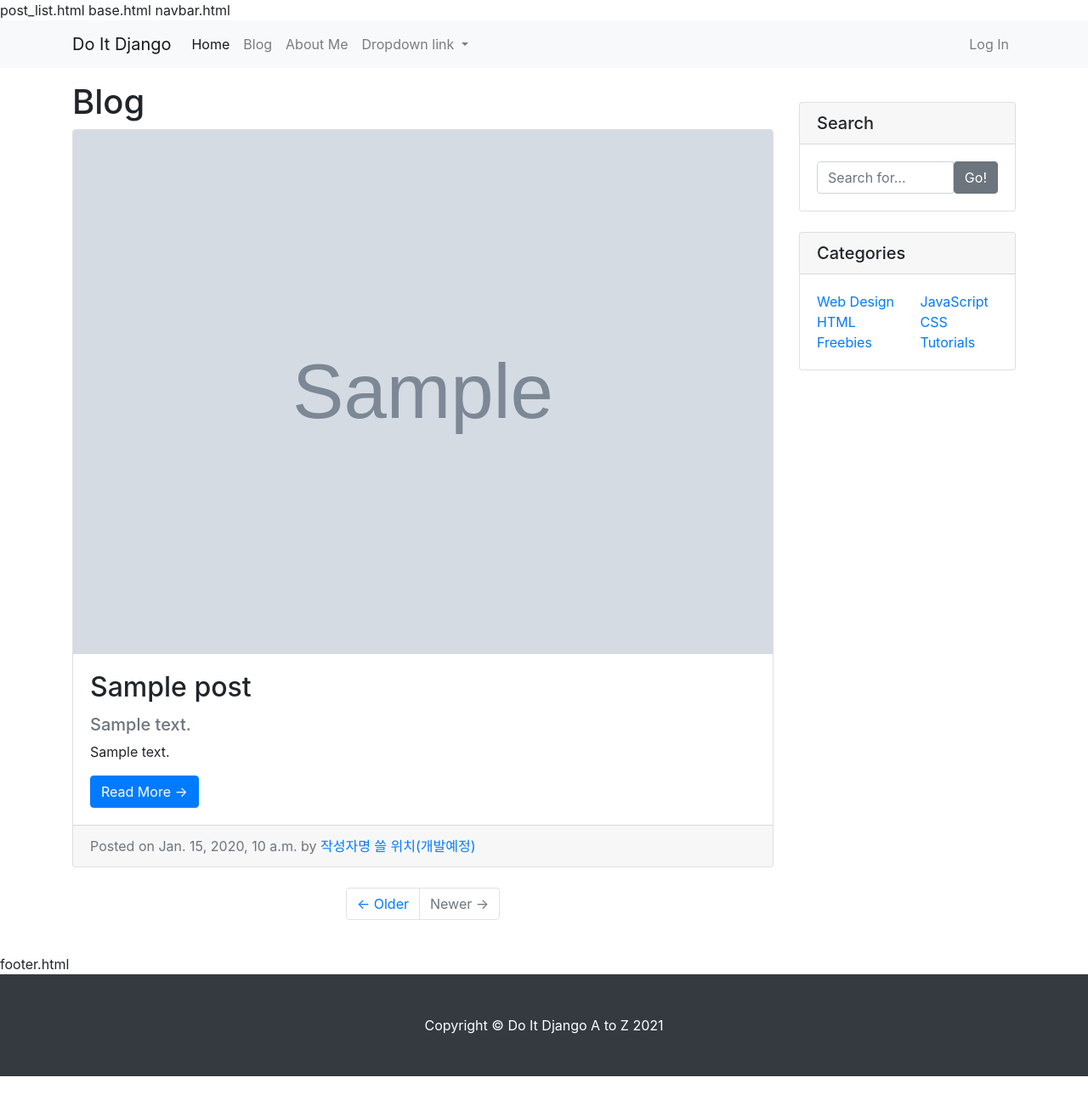
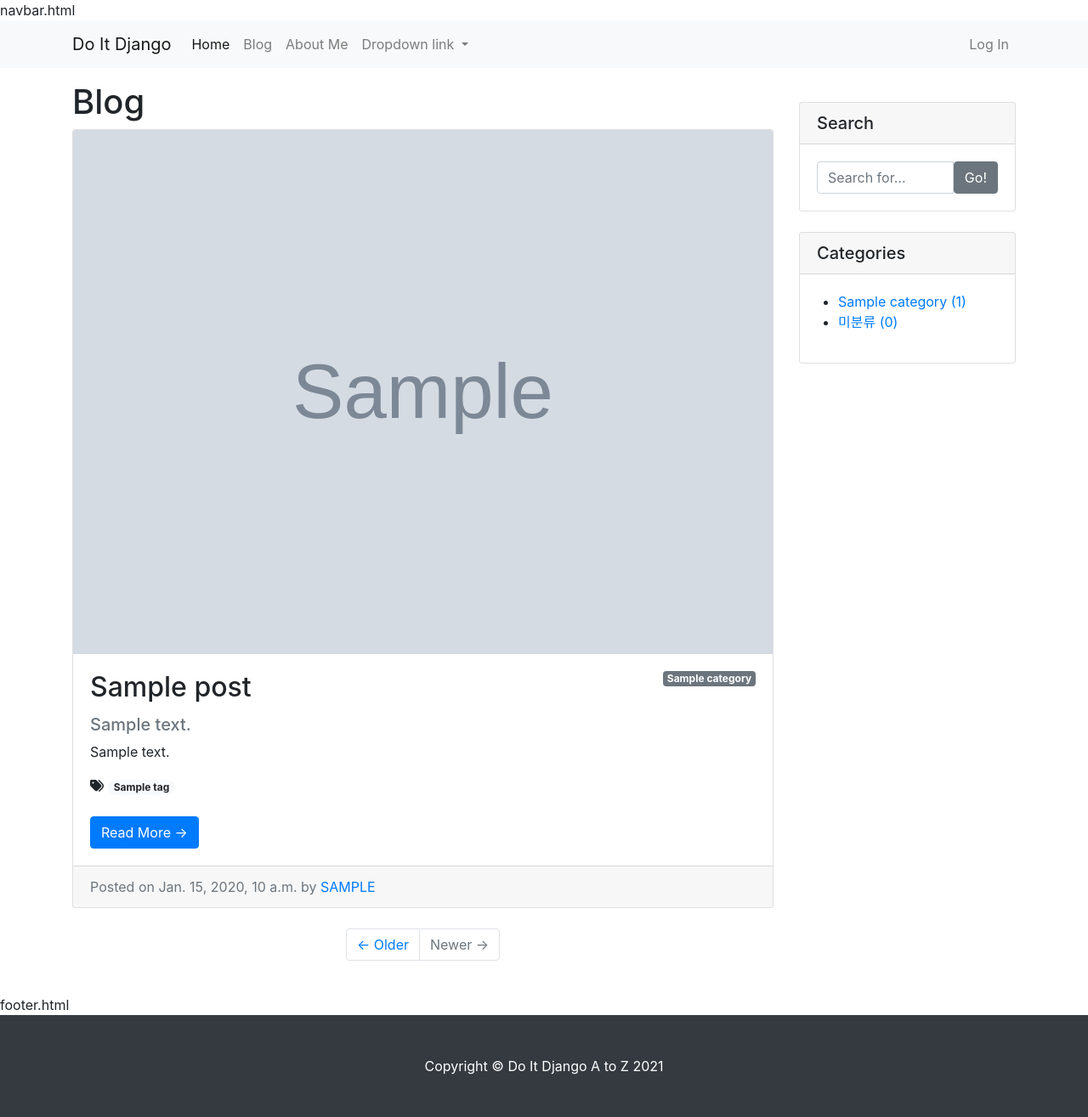
Before and after one commit to HRJHL/CmderP, a Django app: page /blog/ in a window 1280 px wide. Shown: the whole page at 85% size. Before the commit the page ends 1267 px from the top, so only its background shows below. Run offline with Django 4.2, Linux system fonts and the light colour scheme; tables that the repository leaves empty hold one stand-in row (values such as "Sample post"); grey boxes marked "Sample" are stand-in pictures; some libraries are stand-ins or nearby versions.

Commit message:
15차시 카테고리 태그 완료

```diff
--- a/CmderP/settings.py
+++ b/CmderP/settings.py
@@ -36,6 +36,7 @@ INSTALLED_APPS = [
     'django.contrib.sessions',
     'django.contrib.messages',
     'django.contrib.staticfiles',
+    'django_extensions',
     'blog',
     'single_pages',
 ]
--- a/blog/models.py
+++ b/blog/models.py
@@ -3,10 +3,36 @@ from django.contrib.auth.models import User
 import os
 
 
+class Tag(models.Model):
+    name = models.CharField(max_length=50)
+    slug = models.SlugField(max_length=200, unique=True, allow_unicode=True)
+
+    def __str__(self):
+        return self.name
+
+    def get_absolute_url(self):
+        return f'/blog/tag/{self.slug}/'
+
+
+class Category(models.Model):
+    name = models.CharField(max_length=50, unique=True)
+    slug = models.SlugField(max_length=200, unique=True, allow_unicode=True)
+
+    def __str__(self):
+        return self.name
+
+    def get_absolute_url(self):
+        return f'/blog/category/{self.slug}/'
+
+    class Meta:
+        verbose_name_plural = 'categories'
+
+
 class Post(models.Model):
-    title = models.CharField(max_length=50)
+    title = models.CharField(max_length=30)
     hook_text = models.CharField(max_length=100, blank=True)
     content = models.TextField()
+
     head_image = models.ImageField(upload_to='blog/images/%Y/%m/%d/', blank=True)
     file_upload = models.FileField(upload_to='blog/files/%Y/%m/%d/', blank=True)
 
@@ -15,8 +41,11 @@ class Post(models.Model):
 
     author = models.ForeignKey(User, null=True, on_delete=models.SET_NULL)
 
+    category = models.ForeignKey(Category, null=True, blank=True, on_delete=models.SET_NULL)
+    tags = models.ManyToManyField(Tag, blank=True)
+
     def __str__(self):
-        return f'[{self.pk}] {self.title} :: {self.author}'
+        return f'[{self.pk}]{self.title} :: {self.author}'
 
     def get_absolute_url(self):
         return f'/blog/{self.pk}/'
--- a/blog/templates/blog/base.html
+++ b/blog/templates/blog/base.html
@@ -1,4 +1,3 @@
-base.html
 <!DOCTYPE html>
 <html>
 {% load static %}
@@ -35,36 +34,22 @@ base.html
             </div>
 
             <!-- Categories Widget -->
-            <div class="card my-4">
+            <div class="card my-4" id="categories-card">
                 <h5 class="card-header">Categories</h5>
                 <div class="card-body">
                     <div class="row">
-                        <div class="col-lg-6">
-                            <ul class="list-unstyled mb-0">
+
+                        <ul>
+                            {% for category in categories %}
                                 <li>
-                                    <a href="#">Web Design</a>
+                                    <a href="{{ category.get_absolute_url }}">{{ category }} ({{ category.post_set.count }})</a>
                                 </li>
-                                <li>
-                                    <a href="#">HTML</a>
-                                </li>
-                                <li>
-                                    <a href="#">Freebies</a>
-                                </li>
-                            </ul>
-                        </div>
-                        <div class="col-lg-6">
-                            <ul class="list-unstyled mb-0">
-                                <li>
-                                    <a href="#">JavaScript</a>
-                                </li>
-                                <li>
-                                    <a href="#">CSS</a>
-                                </li>
-                                <li>
-                                    <a href="#">Tutorials</a>
-                                </li>
-                            </ul>
-                        </div>
+                            {% endfor %}
+                            <li>
+                                <a href="/blog/category/no_category/">미분류 ({{ no_category_post_count }})</a>
+                            </li>
+                        </ul>
+
                     </div>
                 </div>
             </div>
--- a/blog/templates/blog/post_list.html
+++ b/blog/templates/blog/post_list.html
@@ -1,29 +1,49 @@
-post_list.html
 {% extends 'blog/base.html' %}
 
 {% block main_area %}
-    <h1>Blog</h1>
+    <h1>
+        Blog
+        {% if category %}<span class="badge badge-secondary">{{ category }}</span>{% endif %}
+                {% if tag %}<span class="badge badge-light"><i class="fas fa-tags"></i>{{ tag }} ({{ tag.post_set.count }})</span>{% endif %}
+    </h1>
+
     {% if post_list.exists %}
 
         {% for p in post_list %}
             <!-- Blog Post -->
-            <div class="card mb-4">
+            <div class="card mb-4" id="post-{{ p.pk }}">
                 {% if p.head_image %}
                     <img class="card-img-top" src="{{ p.head_image.url }}" alt="{{ p }} head image">
                 {% else %}
                     <img class="card-img-top" src="https://picsum.photos/seed/{{ p.id }}/800/200" alt="random_image">
                 {% endif %}
                 <div class="card-body">
+                    {% if p.category %}
+                        <span class="badge badge-secondary float-right">{{ p.category }}</span>
+                    {% else %}
+                        <span class="badge badge-secondary float-right">미분류</span>
+                    {% endif %}
+
                     <h2 class="card-title">{{ p.title}}</h2>
                     {% if p.hook_text %}
                         <h5 class="text-muted">{{ p.hook_text }}</h5>
                     {% endif %}
                     <p class="card-text">{{ p.content | truncatewords:45 }}</p>
+
+                    {% if p.tags.exists %}
+                        <i class="fas fa-tags"></i>
+                        {% for tag in p.tags.iterator %}
+                            <a href="{{ tag.get_absolute_url }}"><span class="badge badge-pill badge-light">{{ tag }}</span></a>
+                        {% endfor %}
+                        <br/>
+                        <br/>
+                    {% endif %}
+
                     <a href="{{ p.get_absolute_url }}" class="btn btn-primary">Read More &rarr;</a>
                 </div>
                 <div class="card-footer text-muted">
                     Posted on {{ p.created_at}} by
-                    <a href="#">작성자명 쓸 위치(개발예정)</a>
+                    <a href="#">{{ p.author | upper }}</a>
                 </div>
             </div>
         {% endfor %}
--- a/blog/urls.py
+++ b/blog/urls.py
@@ -4,6 +4,8 @@ from . import views
 urlpatterns = [
 #    path('<int:pk>/', views.single_post_page),
 #    path('', views.index),
-    path('<int:pk>/',views.PostDetail.as_view()),
+    path('tag/<str:slug>/', views.tag_page),
+    path('category/<str:slug>/', views.category_page),
+    path('<int:pk>/', views.PostDetail.as_view()),
     path('', views.PostList.as_view()),
 ]
--- a/blog/views.py
+++ b/blog/views.py
@@ -1,32 +1,83 @@
 from django.shortcuts import render
 from django.views.generic import ListView, DetailView
-from . models import Post
+from .models import Post, Category, Tag
+
 
 class PostList(ListView):
     model = Post
     ordering = '-pk'
 
+    def get_context_data(self, **kwargs):
+        context = super(PostList, self).get_context_data()
+        context['categories'] = Category.objects.all()
+        context['no_category_post_count'] = Post.objects.filter(category=None).count()
+        return context
+
+
 class PostDetail(DetailView):
     model = Post
 
+    def get_context_data(self, **kwargs):
+        context = super(PostDetail, self).get_context_data()
+        context['categories'] = Category.objects.all()
+        context['no_category_post_count'] = Post.objects.filter(category=None).count()
+        return context
 
-#def index(request):
-#    posts = Post.objects.all().order_by('-pk')
-    #return render(
-     #   request,
-    #    'blog/post_list.html',
-   #     {
-  #          'posts': posts,
- #       }
-#    )
 
-#def single_post_page(request, pk):
-#    post = Post.objects.get(pk=pk)
+def category_page(request, slug):
+    if slug == 'no_category':
+        category = '미분류'
+        post_list = Post.objects.filter(category=None)
+    else:
+        category = Category.objects.get(slug=slug)
+        post_list = Post.objects.filter(category=category)
+
+    return render(
+        request,
+        'blog/post_list.html',
+        {
+            'post_list': post_list,
+            'categories': Category.objects.all(),
+            'no_category_post_count': Post.objects.filter(category=None).count(),
+            'category': category,
+        }
+    )
+
+
+def tag_page(request, slug):
+    tag = Tag.objects.get(slug=slug)
+    post_list = tag.post_set.all()
+
+    return render(
+        request,
+        'blog/post_list.html',
+        {
+            'post_list': post_list,
+            'tag': tag,
+            'categories': Category.objects.all(),
+            'no_category_post_count': Post.objects.filter(category=None).count(),
+        }
+    )
+
+# def index(request):
+#     posts = Post.objects.all().order_by('-pk')
 #
- #   return render(
-  #      request,
-   #     'blog/post_detail.html',
-    #    {
-     #       'post': post,
-      #  }
-    #)
+#     return render(
+#         request,
+#         'blog/index.html',
+#         {
+#             'posts': posts,
+#         }
+#     )
+
+
+# def single_post_page(request, pk):
+#     post = Post.objects.get(pk=pk)
+#
+#     return render(
+#         request,
+#         'blog/single_post_page.html',
+#         {
+#             'post': post,
+#         }
+#     )
```
Also changed, not shown: blog/admin.py (+12 -2 lines), blog/templates/blog/post_detail.html (+17 -2 lines), blog/tests.py (+128 -40 lines).
